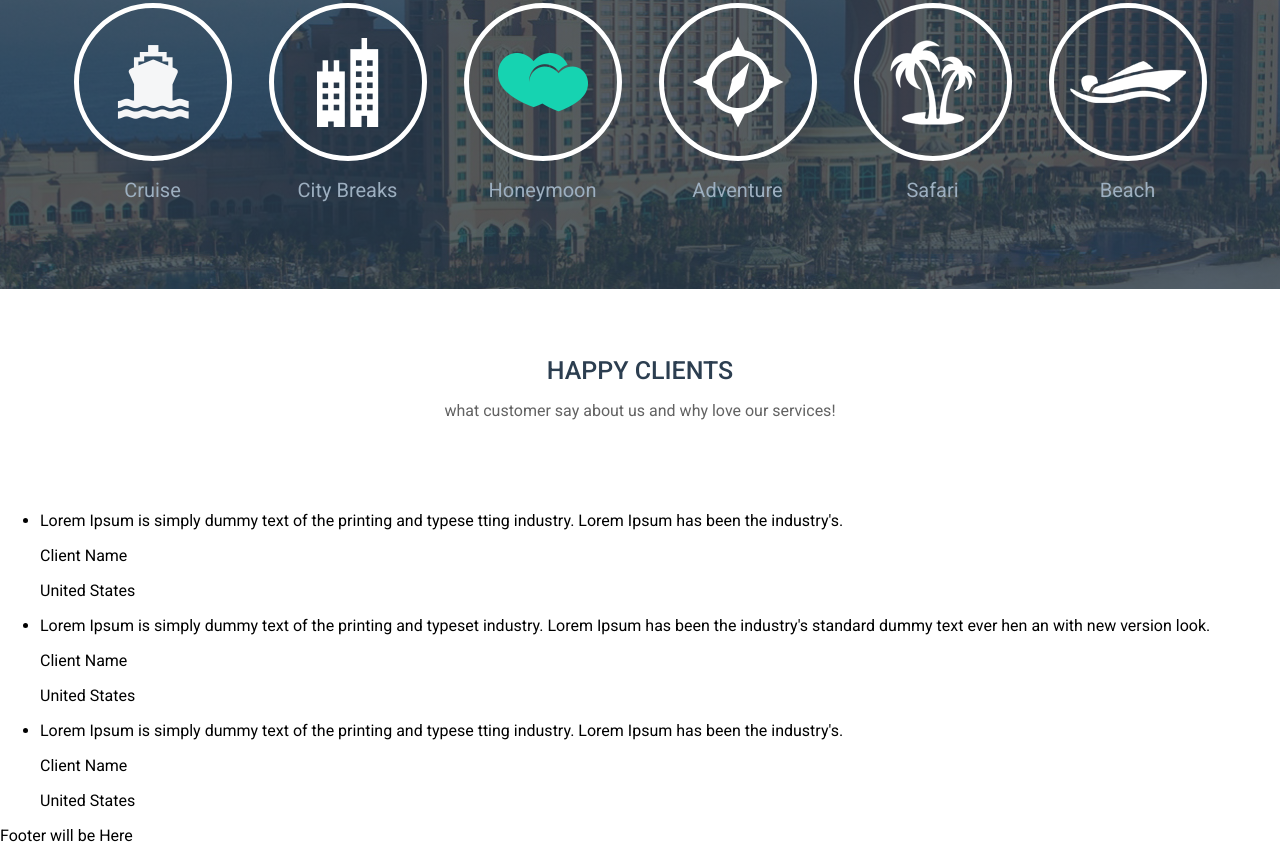
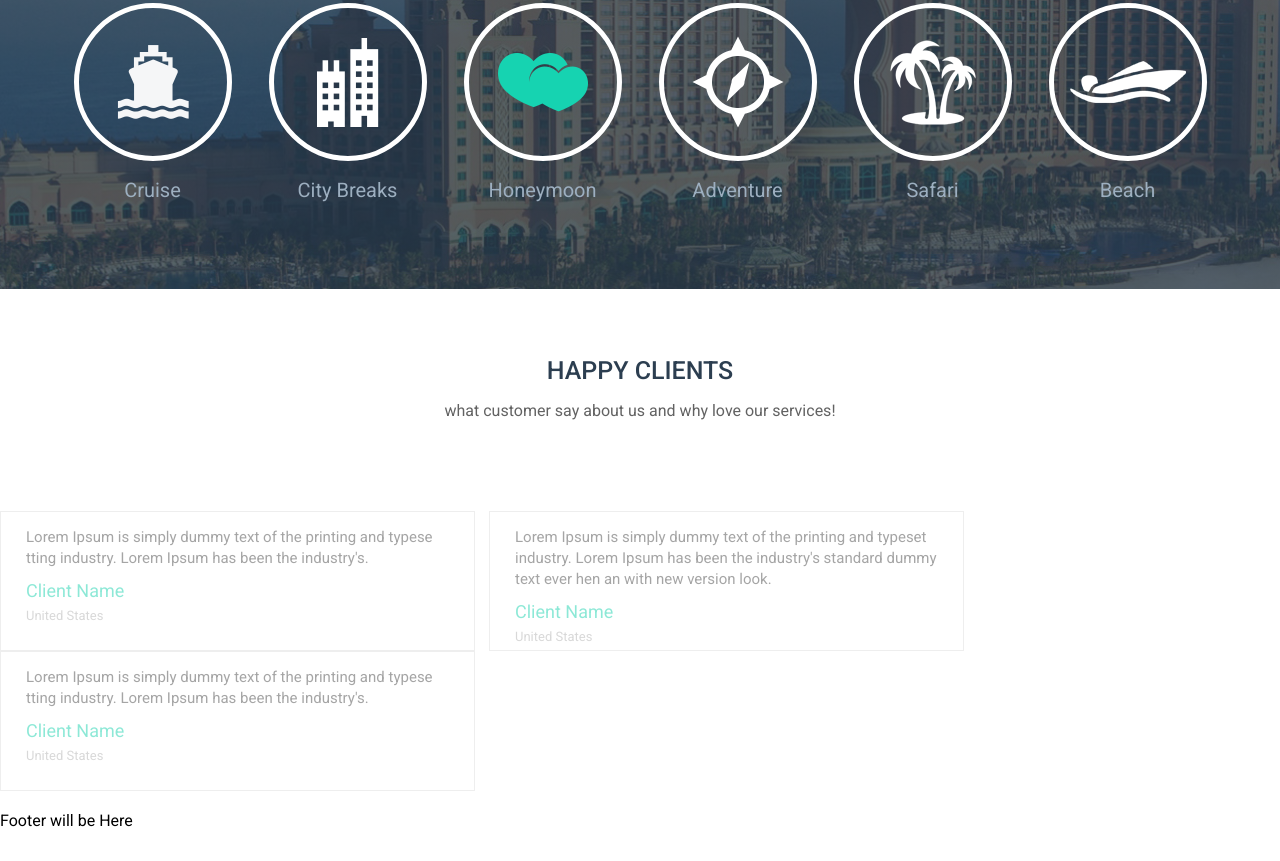
Before and after one commit to MarinaSergeyeva/goit-fe-course, a plain HTML site: page html-css/my-practise/voyage/index.html in a window 1280 px wide. Shown: the part 1873-2734 px from the top of the page. Drawn offline with Linux system fonts and the light colour scheme.

Commit message:
reviews filled

```diff
--- a/html-css/my-practise/voyage/css/style.css
+++ b/html-css/my-practise/voyage/css/style.css
@@ -150,8 +150,7 @@ img {
 /* navigation */
 
 .navigation {
-  /* height: 92px; */
-  box-shadow: 0px 3px 1px 0px rgba(0, 0, 0, 0.25);
+  /* box-shadow: 0px 3px 1px 0px rgba(0, 0, 0, 0.25); */
   /* background-color: hotpink; */
 }
 
@@ -651,6 +650,73 @@ img {
   background-image: url(../img/icons/icons-holiday/icon-beach.png);
 }
 
+/* REVIEW SECTION */
+
+.reviews-list {
+  margin: 0;
+  padding: 0;
+  list-style: none;
+  display: inline-block;
+}
+
+.reviews li {
+  width: 475px;
+  height: 140px;
+  border: 1px solid #dedede;
+  float: left;
+  opacity: 50%;
+}
+
+.review-fill {
+  padding: 15px 25px;
+}
+
+.reviews li:hover,
+.reviews li:focus {
+  opacity: 100%;
+}
+
+.reviews li:hover::before,
+.reviews li:focus::before {
+  content: '';
+  margin: 0;
+  padding: 0;
+  height: 4px;
+  display: block;
+  background-color: #1dd2af;
+}
+
+.reviews li:not(:last-child) {
+  margin-right: 14px;
+}
+
+.review-text,
+.client-name,
+.client-country {
+  margin: 0;
+  padding: 0;
+  font-weight: 400;
+}
+
+.review-text {
+  font-size: 15px;
+  line-height: 21px;
+  color: #4d4d4d;
+  margin-bottom: 9px;
+}
+
+.client-name {
+  font-size: 18px;
+  line-height: 25px;
+  color: #1dd2af;
+}
+
+.client-country {
+  font-size: 13px;
+  line-height: 25px;
+  color: #b2b2b2;
+}
+
 /* visually-hidden helper */
 .visually-hidden:not(:focus):not(:active),
 input[type='checkbox'].visually-hidden,
--- a/html-css/my-practise/voyage/index.html
+++ b/html-css/my-practise/voyage/index.html
@@ -188,31 +188,37 @@
         <p class="section-text">
           what customer say about us and why love our services!
         </p>
-        <ul>
+        <ul class="reviews-list clearfix">
           <li>
+            <div class="review-fill">
               <p class="review-text">
-              Lorem Ipsum is simply dummy text of the printing and typese tting
-              industry. Lorem Ipsum has been the industry's.
+                Lorem Ipsum is simply dummy text of the printing and typese
+                tting industry. Lorem Ipsum has been the industry's.
               </p>
               <p class="client-name">Client Name</p>
               <p class="client-country">United States</p>
+            </div>
           </li>
           <li>
+            <div class="review-fill">
               <p class="review-text">
                 Lorem Ipsum is simply dummy text of the printing and typeset
-              industry. Lorem Ipsum has been the industry's standard dummy text
-              ever hen an with new version look.
+                industry. Lorem Ipsum has been the industry's standard dummy
+                text ever hen an with new version look.
               </p>
               <p class="client-name">Client Name</p>
               <p class="client-country">United States</p>
+            </div>
           </li>
           <li>
+            <div class="review-fill">
               <p class="review-text">
-              Lorem Ipsum is simply dummy text of the printing and typese tting
-              industry. Lorem Ipsum has been the industry's.
+                Lorem Ipsum is simply dummy text of the printing and typese
+                tting industry. Lorem Ipsum has been the industry's.
               </p>
               <p class="client-name">Client Name</p>
               <p class="client-country">United States</p>
+            </div>
           </li>
         </ul>
       </section>
```
Lines whose indentation alone changed are shown as unchanged.
